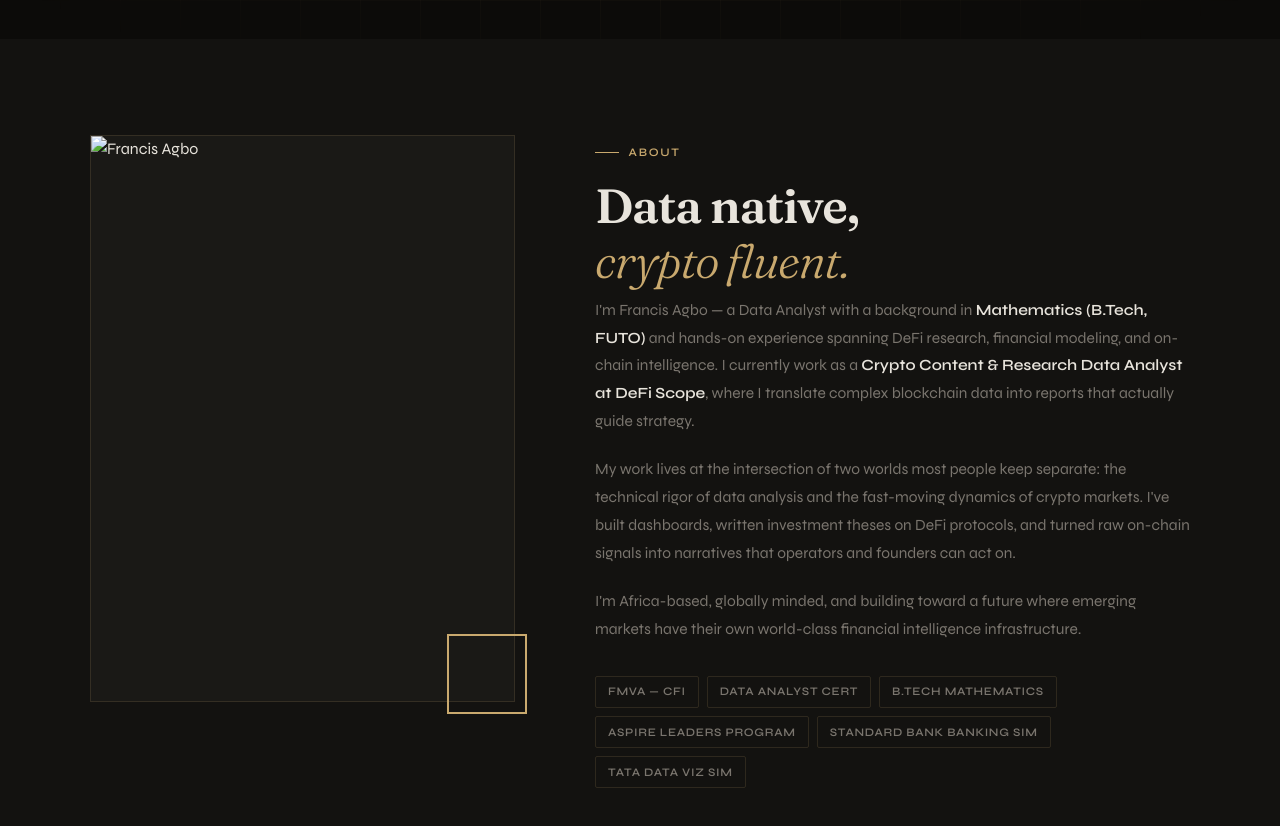
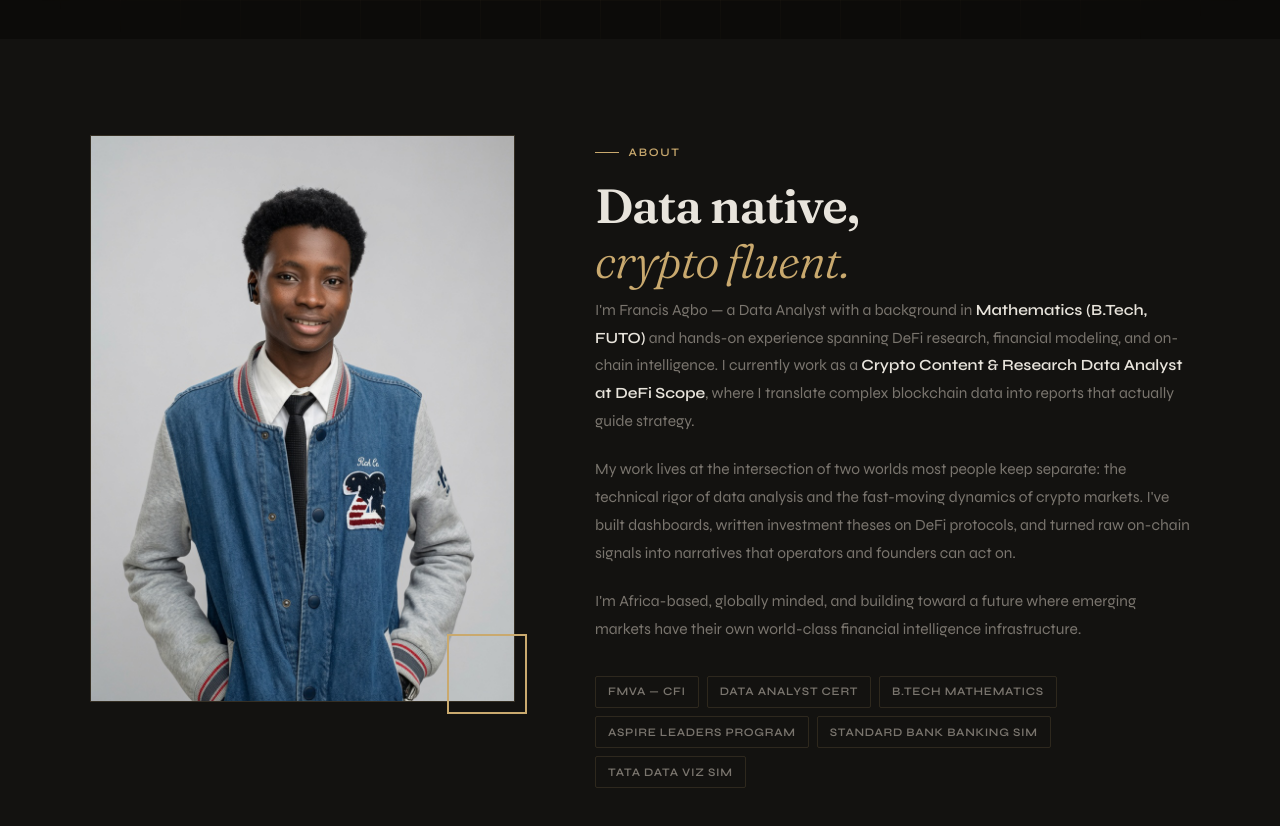
Before and after one commit to francisblaise/Portfolio-, a plain HTML site: page index.html in a window 1280 px wide. Shown: the part 840-1666 px from the top of the page. Drawn offline with Linux system fonts and the light colour scheme.

Commit message:
index.html

```diff
--- a/index.html
+++ b/index.html
@@ -828,7 +828,7 @@
       <div class="about-grid">
         <div class="about-portrait reveal">
           <div class="portrait-box">
-  <img src="xxOGL.jpg" alt="Francis Agbo" />
+  <img src="photo.jpg" alt="Francis Agbo" />
 </div>
           <div class="portrait-accent"></div>
         </div>
```
